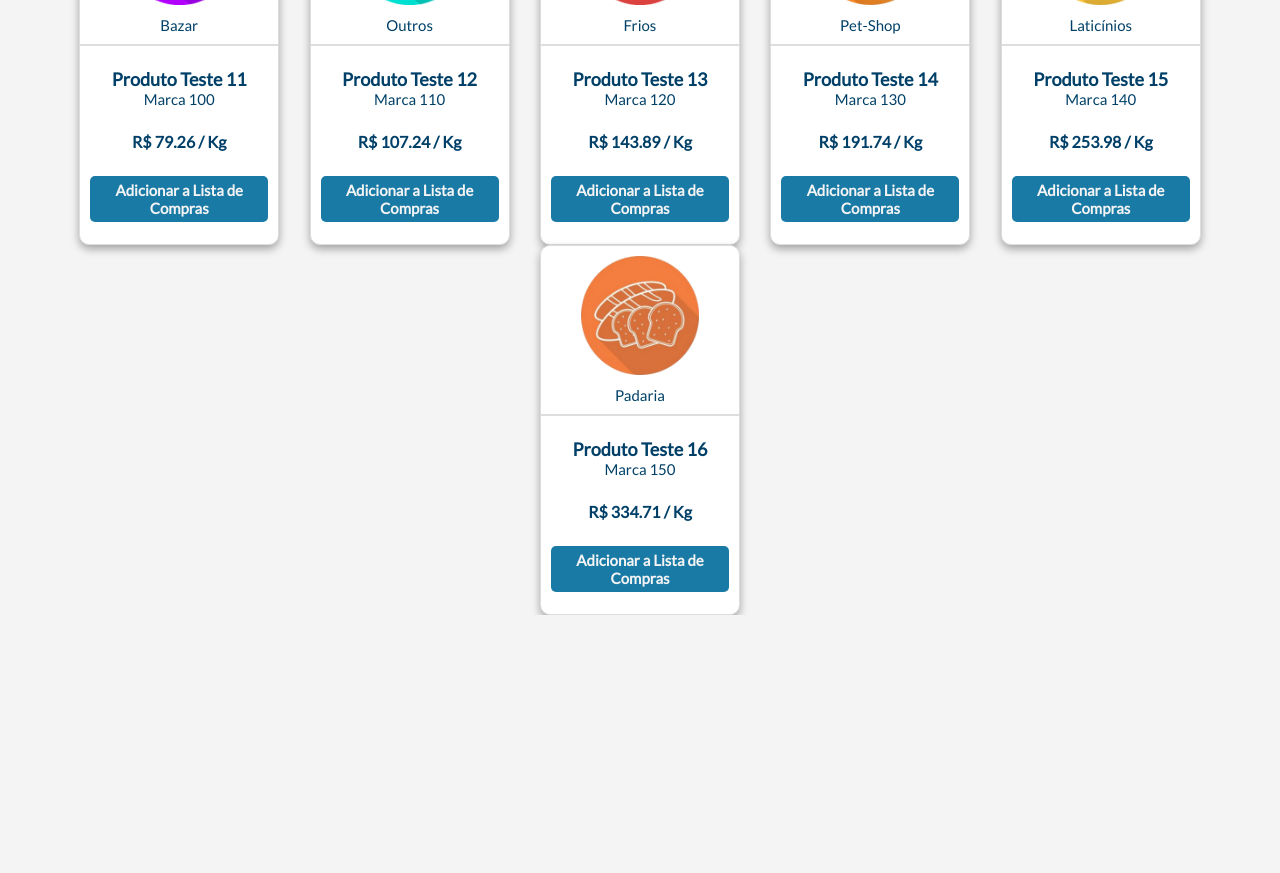
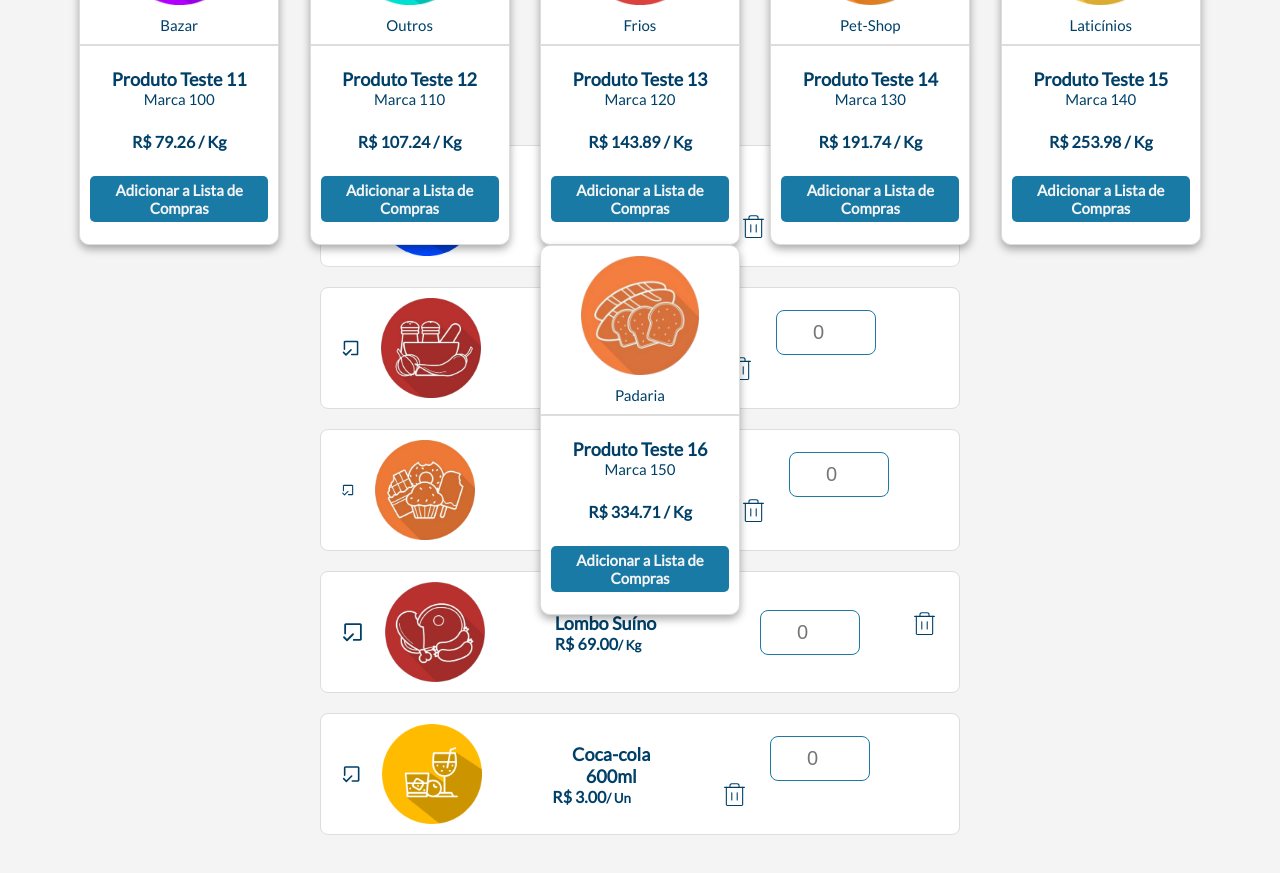
Before and after one commit to Economarket/front-end-web-prss6, a React (Create React App) app: page /testes in a window 1280 px wide. Shown: the part 1780-2653 px from the top of the page. Before the commit the page ends 2395 px from the top, so only its background shows below. Built offline with nearby package versions, Linux system fonts and the light colour scheme.

Commit message:
shopping list item

```diff
--- /dev/null
+++ b/src/assets/icons/sheet.tsx
@@ -0,0 +1,10 @@
+const IconSheet = () => {
+    return (
+        <svg width="24" height="24" viewBox="0 0 24 24" fill="none" xmlns="http://www.w3.org/2000/svg">
+            <path d="M4.125 13.4344V4.875C4.125 4.67609 4.20402 4.48532 4.34467 4.34467C4.48532 4.20402 4.67609 4.125 4.875 4.125H19.125C19.3239 4.125 19.5147 4.20402 19.6553 4.34467C19.796 4.48532 19.875 4.67609 19.875 4.875V19.125C19.875 19.3239 19.796 19.5147 19.6553 19.6553C19.5147 19.796 19.3239 19.875 19.125 19.875H12.7125" stroke="#004068" stroke-width="1.8125" stroke-linecap="round" stroke-linejoin="round"/>
+            <path d="M12 14.25L6 20.25L3 17.25" stroke="#004068" stroke-width="1.8125" stroke-linecap="round" stroke-linejoin="round"/>
+        </svg>
+    )
+};
+
+export default IconSheet;
--- /dev/null
+++ b/src/assets/icons/trash.tsx
@@ -0,0 +1,13 @@
+const TrashIcon = () => {
+    return (
+        <svg width="29" height="29" viewBox="0 0 29 29" fill="none" xmlns="http://www.w3.org/2000/svg">
+            <path d="M24.4688 6.34375H4.53125" stroke="#004068" stroke-width="1.09375" stroke-linecap="round" stroke-linejoin="round"/>
+            <path d="M11.7812 11.7812V19.0312" stroke="#004068" stroke-width="1.09375" stroke-linecap="round" stroke-linejoin="round"/>
+            <path d="M17.2188 11.7812V19.0312" stroke="#004068" stroke-width="1.09375" stroke-linecap="round" stroke-linejoin="round"/>
+            <path d="M22.6562 6.34375V23.5625C22.6562 23.8029 22.5608 24.0334 22.3908 24.2033C22.2209 24.3733 21.9904 24.4688 21.75 24.4688H7.25C7.00965 24.4688 6.77914 24.3733 6.60918 24.2033C6.43923 24.0334 6.34375 23.8029 6.34375 23.5625V6.34375" stroke="#004068" stroke-width="1.09375" stroke-linecap="round" stroke-linejoin="round"/>
+            <path d="M19.0312 6.34375V4.53125C19.0312 4.05055 18.8403 3.58953 18.5004 3.24962C18.1605 2.90971 17.6995 2.71875 17.2188 2.71875H11.7812C11.3005 2.71875 10.8395 2.90971 10.4996 3.24962C10.1597 3.58953 9.96875 4.05055 9.96875 4.53125V6.34375" stroke="#004068" stroke-width="1.09375" stroke-linecap="round" stroke-linejoin="round"/>
+        </svg>
+    );
+}
+
+export default TrashIcon;
--- a/src/components/InputText/index.tsx
+++ b/src/components/InputText/index.tsx
@@ -11,7 +11,7 @@ export interface IconProps {
 export interface InputTextProps extends IconProps {
   appearance?: "primary" | "secondary";
   sizes?: "small" | "medium" | "large";
-  type?: "text" | "password";
+  type?: "text" | "password" | "number";
   onChange?: (e: React.ChangeEvent<HTMLInputElement>) => void;
   autoFocus?: boolean;
   disabled?: boolean;
--- /dev/null
+++ b/src/components/ShoppingListItem/index.styled.ts
@@ -0,0 +1,68 @@
+import styled from "styled-components";
+import theme from "../../styles/theme";
+
+const Flex = styled.div`
+    display: flex;
+    align-items: center;
+`;
+
+export const Container = styled(Flex)`
+    width: 100%;
+    background-color: ${theme.colors.whiteFull};
+    border: 1px solid #DDD;
+    border-radius: ${theme.border.radius.large};
+    margin: 1rem 0;
+    padding: 1rem 2rem;
+    justify-content: space-between;
+`;
+
+export const InfoContainer = styled(Flex)`
+    flex-direction: column;
+    justify-content: space-evenly;
+    margin: 0 5rem;
+    align-items: flex-start;
+`;
+
+export const QtdContainer = styled(Flex)`
+    justify-content: flex-start;
+    height: 10rem;
+`;
+
+export const CategoryImage = styled.img`
+    height: 100%;
+    margin: 0 2rem;
+`;
+
+const Lato = styled.p`
+    font-family: 'Lato';
+    font-style: normal;
+    color: #004068;
+    text-align: center;
+`;
+
+export const Name = styled(Lato)`
+    font-size: 1.8rem;
+    font-weight: 600;
+`;
+
+export const Price = styled(Lato)`
+    font-size: 1.6rem;
+    font-weight: 600;
+`;
+
+export const QtdInput = styled.input`
+    font-size: 2rem;
+    text-align: center;
+    width: 10rem;
+    padding: 1rem;
+    border: 1px  solid ${theme.colors.blue300};
+    border-radius: ${theme.border.radius.large};
+    margin: 0 5rem;
+`;
+
+export const TrashContainer = styled.div`
+    &:hover {
+        cursor: pointer;
+        transform: scale(1.1);
+    }
+`;
--- /dev/null
+++ b/src/components/ShoppingListItem/index.tsx
@@ -0,0 +1,33 @@
+import { categories_round_assets } from "../../assets/categories-round/categories-round";
+import IconSheet from "../../assets/icons/sheet";
+import TrashIcon from "../../assets/icons/trash";
+import { Product } from "../../services/models";
+import { CategoryImage, Container, InfoContainer, Name, Price, QtdContainer, QtdInput, TrashContainer } from "./index.styled";
+
+interface ShoppingListItemProps {
+    product: Product;
+    onDelete?: () => void;
+}
+const ShoppingListItem: React.FC<ShoppingListItemProps> = ({ product, onDelete }) => {
+    return (
+        <Container>
+            <QtdContainer>
+                <IconSheet />
+                <CategoryImage
+                    alt={product.category.name}
+                    src={categories_round_assets[product.category.searchName]}
+                    />
+                    <InfoContainer>
+                        <Name>{product.name}</Name>
+                        <Price>{`R$ ${product.price.toFixed(2)}`}<small>{`/ ${product.unity} ${product.market?.name || ''}`}</small></Price>
+                    </InfoContainer>
+            </QtdContainer>
+            <TrashContainer onClick={onDelete}>
+                <QtdInput type="number" maxLength={3} placeholder={"0"} />
+                <TrashIcon />
+            </TrashContainer>
+        </Container>
+    );
+};
+
+export default ShoppingListItem;
--- a/src/pages/Tests/index.tsx
+++ b/src/pages/Tests/index.tsx
@@ -6,6 +6,7 @@ import CategoryCard from "../../components/CategoryCard";
 import MarketCard from "../../components/MarketCard";
 import Carousel from '../../components/Carousel';
 import ProductCard from '../../components/ProductCard';
+import ShoppingListItem from '../../components/ShoppingListItem';
 
 const Tests: React.FC = () => {
     const [categories, setCategories] = useState<Category[]>(categories_mock);
@@ -50,6 +51,11 @@ const Tests: React.FC = () => {
                 <ProductCard product={p} onClick={() => console.log(p.name)} />
             )}
         </div>
+        <div style={{display: "flex", flexDirection:"column", width: "50%", margin: "10rem"}}>
+            {products_mock.map(p =>
+                <ShoppingListItem product={p} />
+            )}
+        </div>
     </S.Wrapper>
   );
 };
```
Also changed, not shown: src/assets/icons/list.tsx (deleted, +0 -9 lines).
